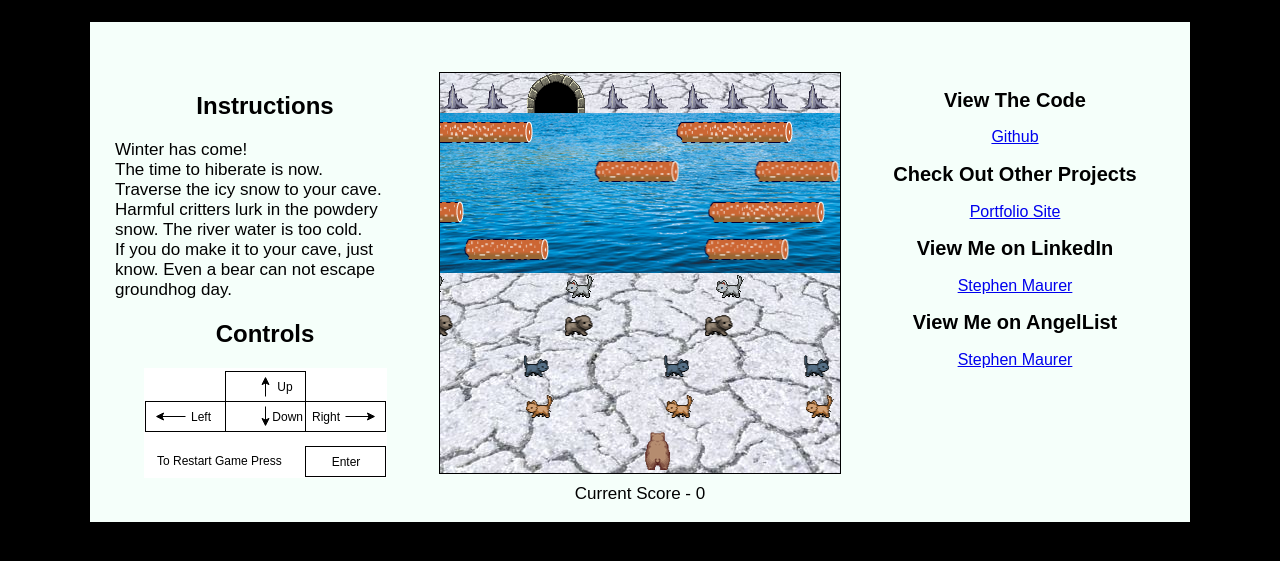
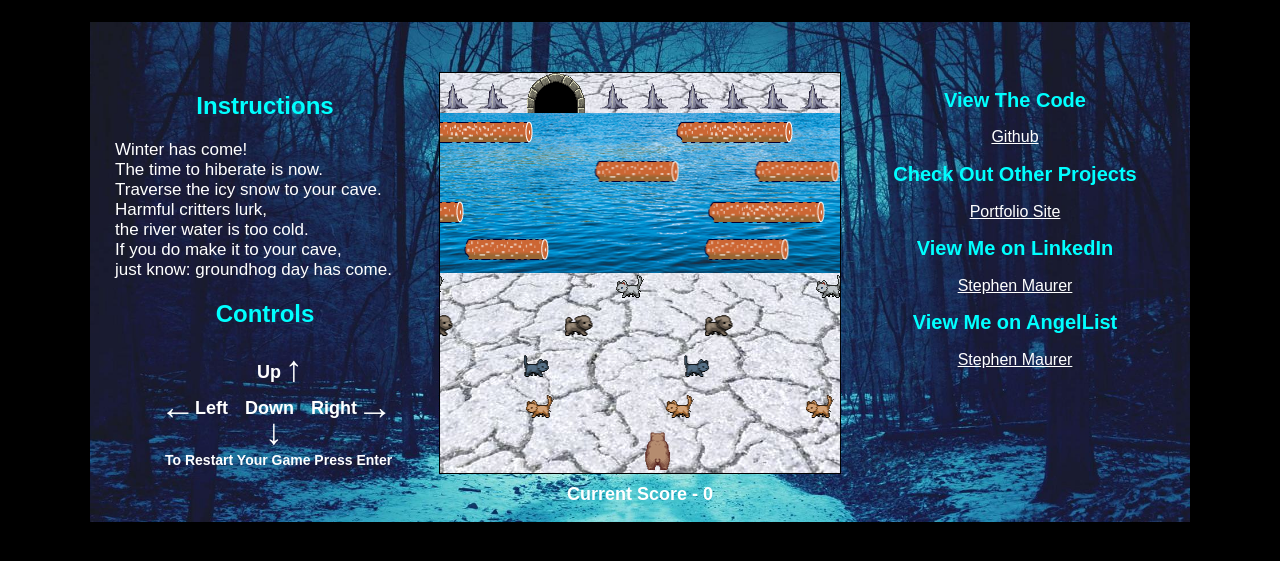
Before and after one commit to semaurer/ToTheDen, a website built with webpack: page index.html in a window 1280 px wide. Shown: the part 69-630 px from the top of the page. Built offline with nearby package versions, Linux system fonts and the light colour scheme.

Commit message:
Decrease difficulty and give browser a theme

```diff
--- a/css/to_the_den.css
+++ b/css/to_the_den.css
@@ -9,6 +9,11 @@ body {
   font-family: sans-serif;
 }
 
+h2 {
+  color: #00FFFF;
+  font-weight: bold;
+}
+
 main {
   margin: 0 auto;
   width: 1100px;
@@ -16,6 +21,15 @@ main {
   border: 1px solid black;
   background-color:	#F5FFFA;
   position: relative;
+  background-image: url('../images/background.jpg');
+  background-size: cover;
+  background-repeat: no-repeat;
+}
+
+.bg {
+  width: 100%;
+  height: 100%;
+  z-index: -1;
 }
 
 .left-info {
@@ -24,6 +38,11 @@ main {
   height: 400px;
   top: 50px;
   left: 25px;
+  color: #fff;
+}
+
+a {
+  color: #fff;
 }
 
 .left-info h2 {
@@ -51,9 +70,11 @@ canvas {
   display: block;
   margin: 0 auto;
   text-align: center;
-  font-size: 17px;
+  font-size: 18px;
+  font-weight: bold;
   width: 200px;
   height: 20px;
+  color: #fff;
 }
 
 .right-info {
@@ -74,3 +95,80 @@ canvas {
   display: block;
   text-align: center;
 }
+
+.controls {
+  position: relative;
+  display: block;
+  width: 300px;
+  height: 125px;
+  color: #fff;
+}
+
+.up {
+  position: absolute;
+  left: 142px;
+  top: 14px;
+  margin: 0px;
+  font-size: 18px;
+}
+
+.up-arrow {
+  position: absolute;
+  left: 170px;
+  top: 0px;
+  font-size: 36px;
+  margin: 0px;
+}
+
+.left {
+  position: absolute;
+  left: 80px;
+  top: 20px;
+  font-size: 18px;
+}
+
+.left-arrow {
+  position: absolute;
+  left: 45px;
+  top: 38px;
+  font-size: 36px;
+  margin: 0;
+}
+
+.right {
+  position: absolute;
+  right: 58px;
+  top: 20px;
+  font-size: 18px;
+}
+
+.right-arrow {
+  position: absolute;
+  right: 22px;
+  top: 38px;
+  font-size: 36px;
+  margin: 0;
+}
+
+.down {
+  position: absolute;
+  left: 130px;
+  top: 20px;
+  font-size: 18px;
+}
+
+.down-arrow {
+  position: absolute;
+  left: 150px;
+  bottom: 20px;
+  margin: 0;
+  font-size: 36px;
+}
+
+.enter {
+  position: absolute;
+  font-size: 14px;
+  bottom: 5px;
+  margin: 0;
+  left: 50px;
+}
--- a/index.html
+++ b/index.html
@@ -11,12 +11,23 @@
         <h2>Instructions</h2>
         <p>Winter has come!  <br>The time to hiberate is now.
         <br>Traverse the icy snow to your cave.
-        <br>Harmful critters lurk in
-        the powdery snow. The river water is too cold.
-        <br>If you do make it to your cave, just know.  Even a
-        bear can not escape groundhog day.</p>
+        <br>Harmful critters lurk, <br>
+        the river water is too cold.
+        <br>If you do make it to your cave,
+        <br>just know: groundhog day has come.</p>
         <h2>Controls</h2>
-        <img src="./images/instructions.png" />
+
+        <div class="controls">
+          <h5 class="up">Up</h5>
+          <h5 class="up-arrow">&#8593;</h5>
+          <h5 class="left">Left</h5>
+          <h5 class="left-arrow">&#8592;</h5>
+          <h5 class="down">Down</h5>
+          <h5 class="down-arrow">&#8595;</h5>
+          <h5 class="right">Right</h5>
+          <h5 class="right-arrow">&#8594;</h5>
+          <h5 class="enter">To Restart Your Game Press Enter</h5>
+        </div>
       </section>
       <canvas id="canvas" width="400" height="400"></canvas>
       <article class="game-score">Current Score - 0</article>
--- a/lib/moving_object_creation.js
+++ b/lib/moving_object_creation.js
@@ -29,16 +29,18 @@ class CreateMovingObjects {
     const enemies = [];
 
     let firstRowXPos = 20;
+    let secondRowXPos = 40;
     let thirdRowXPos = -20;
     let fourthRowXPos = 280;
     for (let i = 0; i < 4; i++) {
       enemies.push(new MovingObject(firstRowXPos, 322, 0.7, true, "right", "tanCat"));
-      enemies.push(new MovingObject(firstRowXPos, 282, 0.7, true, "left", "blueCat"));
+      enemies.push(new MovingObject(secondRowXPos, 282, 0.7, true, "left", "blueCat"));
       enemies.push(new MovingObject(thirdRowXPos, 242, 0.5, true, "left", "chestnutDog"));
       enemies.push(new MovingObject(fourthRowXPos, 202, 1, true, "right", "greyCat"));
       firstRowXPos += 140;
+      secondRowXPos += 200;
       thirdRowXPos += 140;
-      fourthRowXPos += 150;
+      fourthRowXPos += 200;
     }
 
     return enemies;
```
Also changed, not shown: images/background.jpg (added), lib/bundle.js, lib/game.js.
